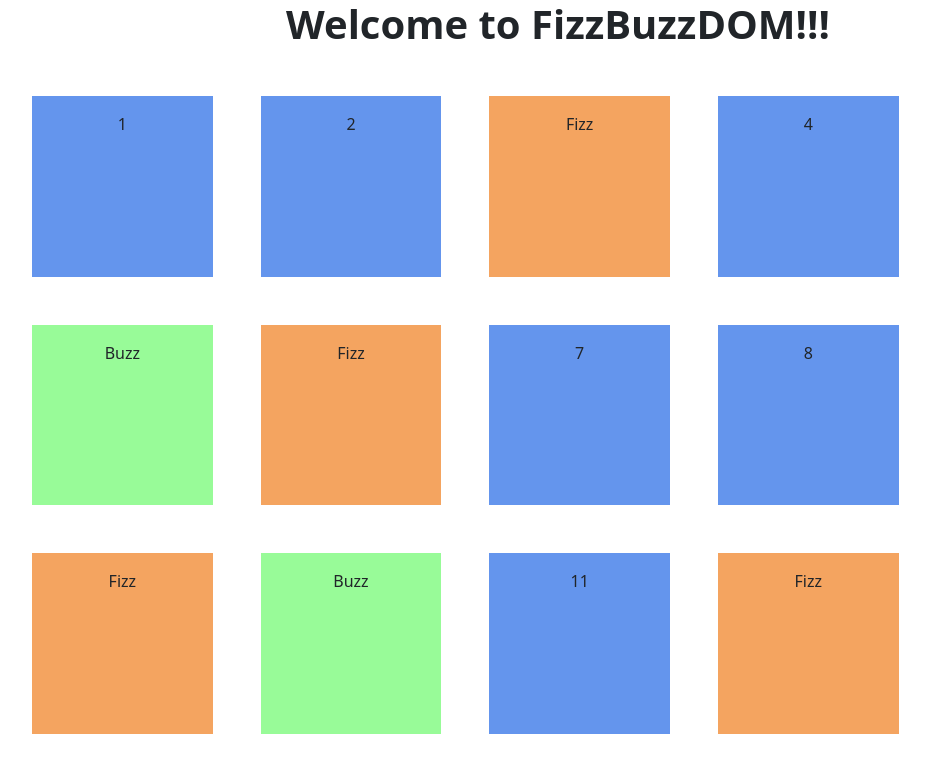
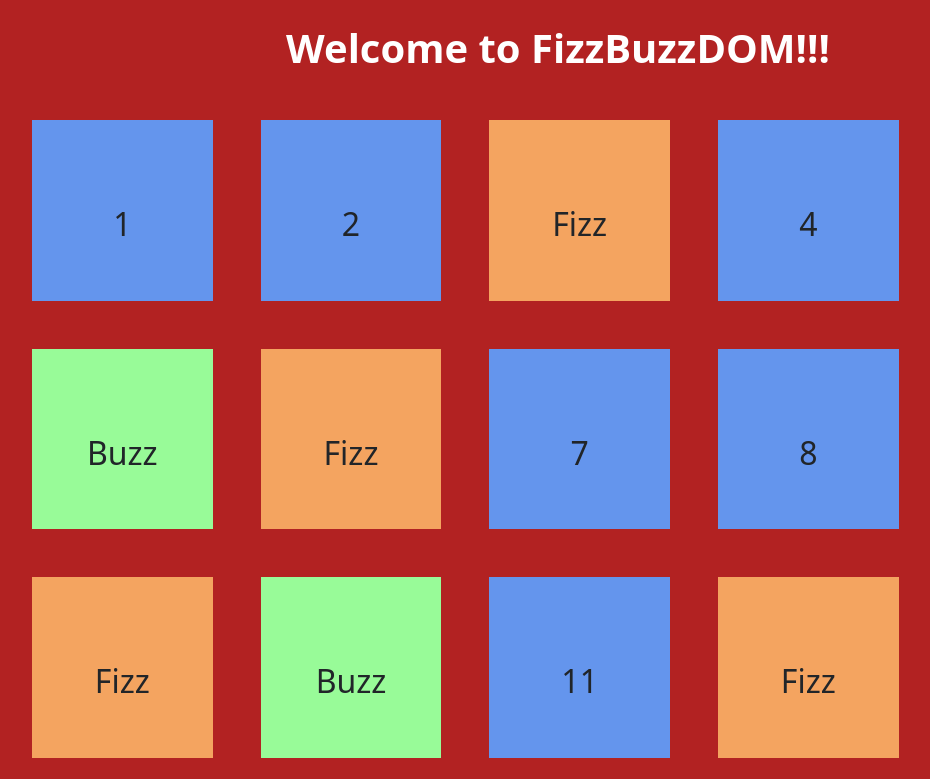
Before and after one commit to Francesco-Munafo/js-fizzbuzz, a plain HTML site: page index.html in a window 1280 px wide. Shown: the top 779 px of the page, without its empty margins (82-1012 px from the left). Drawn offline with nearby package versions, Linux system fonts and the light colour scheme.

Commit message:
Add bg to main and centered text

```diff
--- a/assets/css/style.css
+++ b/assets/css/style.css
@@ -1,9 +1,15 @@
+main{
+    background-color: firebrick;
+}
+
 li{
     background-color: cornflowerblue;
     padding: 1rem;
     list-style: none;
     text-align: center;
-
+    padding-top: 80px;
+    font-size: 2rem;
+    font-weight: 500;
     aspect-ratio: 1 / 1;
 }
 
--- a/index.html
+++ b/index.html
@@ -14,7 +14,7 @@
     <body>
         <main>
             <div class="container text-center">
-                <h1 class="fw-bold" >Welcome to FizzBuzzDOM!!!</h1>
+                <h1 class="fw-bold pt-4 text-white" >Welcome to FizzBuzzDOM!!!</h1>
                 <ul class="lista d-flex flex-wrap gap-5 mt-5">
 
                 </ul>
```
